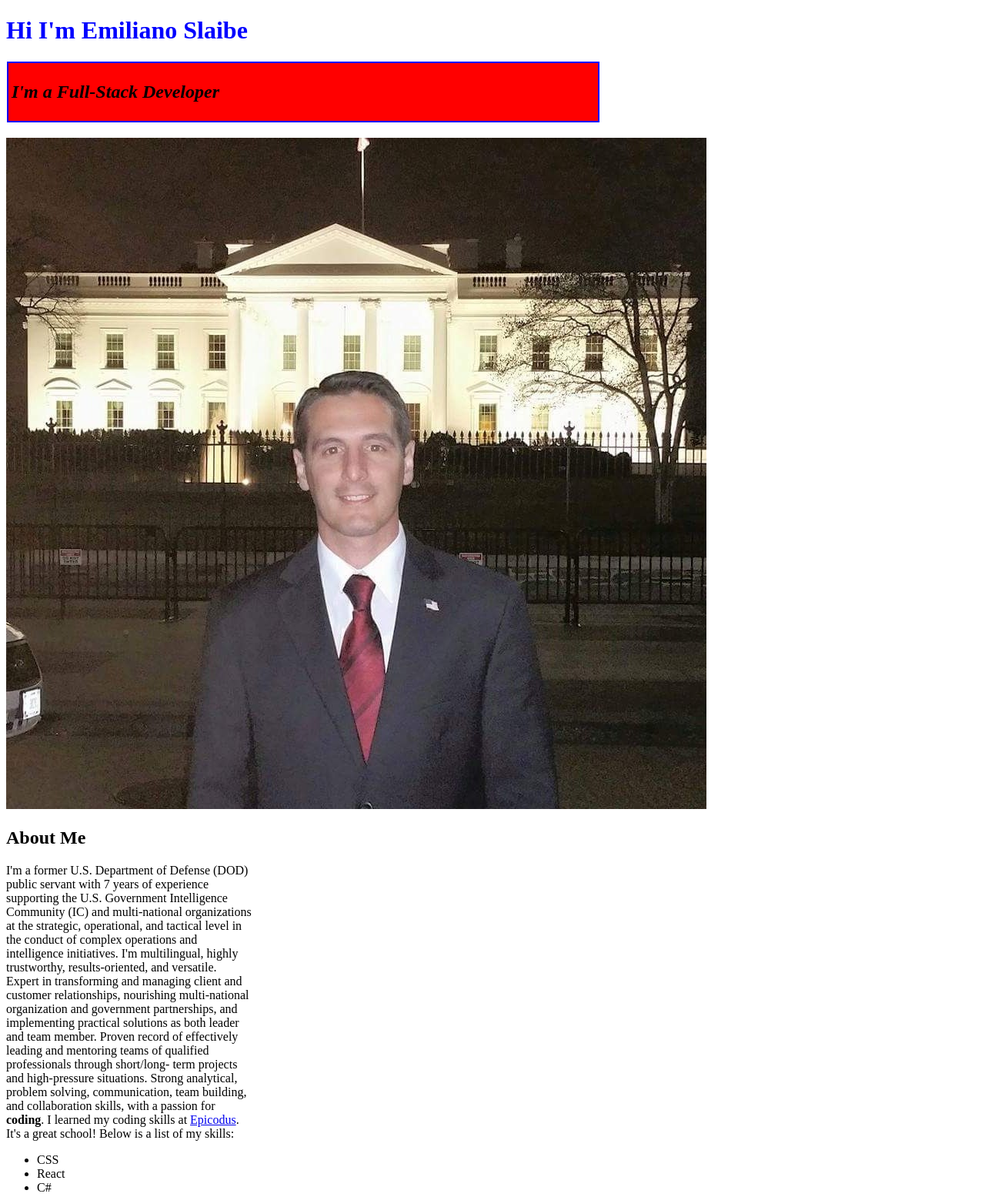
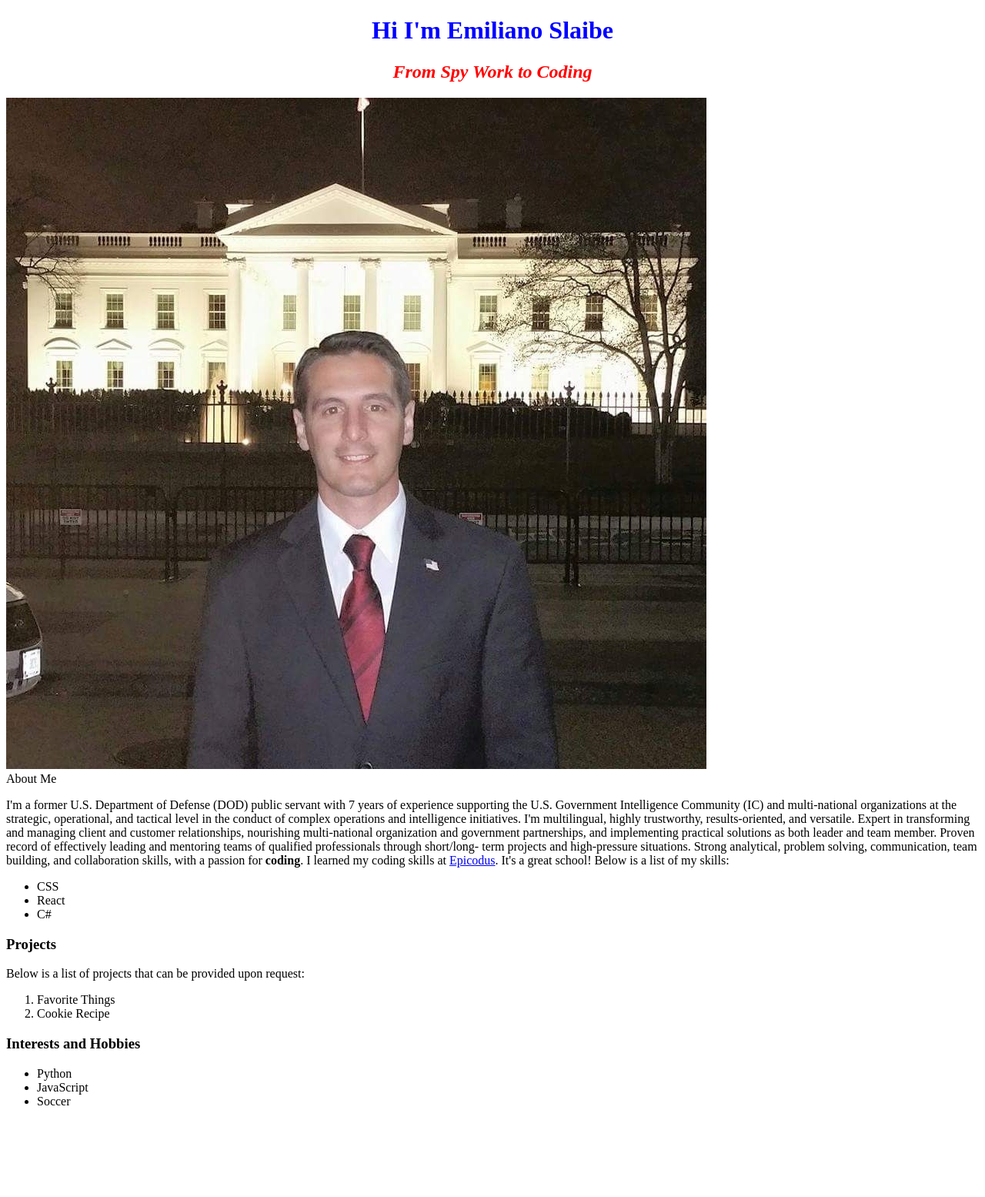
Before and after one commit to imeime23/Portfolio, a plain HTML site: page index.html in a window 1280 px wide. Shown: the top 1555 px of the page at 77% size. After the commit the page ends 1456 px from the top, so only its background shows below. Drawn offline with Linux system fonts and the light colour scheme.

Commit message:
It will center h1 and h2

```diff
--- a/css/styles.css
+++ b/css/styles.css
@@ -1,3 +1,19 @@
+h1 {
+  color: darkred;
+  text-align: center;
+}
+
+h2 {
+  font-style: italic;
+  text-align: center;
+  color: red;
+
+  body {
+  background-color: black;
+  font-family: sans-serif;
+  text-align: center;
+  }
+
 .column {
   width: 320px;
   float: center;
--- a/index.html
+++ b/index.html
@@ -8,13 +8,13 @@
   <h1><span style="color:blue">Hi I'm Emiliano Slaibe</span></h1>
 
   <div class="my-class">
-  <h2><em>I'm a Full-Stack Developer</em></h2>
+  <h2><em>From Spy Work to Coding</em></h2>
   </div>
 
   <img src="img/emi.jpg" alt="Picture of Emiliano Slaibe.">
 
   <div class="column">
-  <h2>About Me</h2>
+  <he>About Me</h3>
   <p>I'm a former U.S. Department of Defense (DOD) public servant with 7 years of experience supporting the
     U.S. Government Intelligence Community (IC) and multi-national organizations at the strategic, operational,
     and tactical level in the conduct of complex operations and intelligence initiatives. I'm multilingual,
@@ -34,7 +34,7 @@
   </div>
 
   <div class="column">
-  <h2>Projects</h2>
+  <h3>Projects</h3>
   <p>Below is a list of projects that can be provided upon request:</p>
 
   <ol>
@@ -43,7 +43,7 @@
   </div>
 
   <div class="column">
-    <h2>Interests and Hobbies</h2>
+    <h3>Interests and Hobbies</h3>
 
     <ul>
       <li>Python</li>
```
